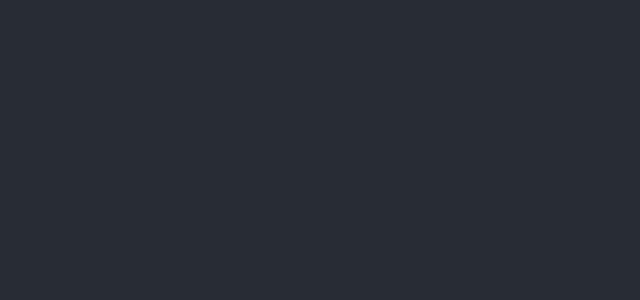
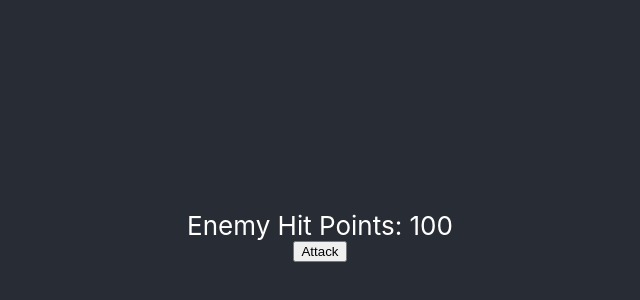
Before and after one commit to MaxMartinsen/JavaScript-Frameworks, a React (Create React App) app: page / in a window 1280 px wide. Shown: the part 164-464 px from the top of the page, without its empty margins (320-960 px from the left). Built offline with nearby package versions, Linux system fonts and the light colour scheme.

Commit message:
Lesson task

```diff
--- a/src/App.js
+++ b/src/App.js
@@ -1,9 +1,28 @@
+import React, { useReducer } from 'react';
 import './App.css';
 
+const initialState = { enemyHitPoints: 100 };
+
+function reducer(state, action) {
+  switch (action.type) {
+    case 'attack':
+      // Generate a random number between 0 and 1
+      const isCriticalHit = Math.random() < 0.5; // 50% chance for simplicity
+      const damage = isCriticalHit ? 40 : 10; // 40 damage for critical hit, 10 for normal
+      return { ...state, enemyHitPoints: state.enemyHitPoints - damage };
+    default:
+      return state;
+  }
+}
+
+
 function App() {
+  const [state, dispatch] = useReducer(reducer, initialState);
   return (
     <div className="App">
       <header className="App-header">
+      <label>Enemy Hit Points: {state.enemyHitPoints}</label>
+        <button onClick={() => dispatch({ type: 'attack' })}>Attack</button>
       </header>
     </div>
   );
```
